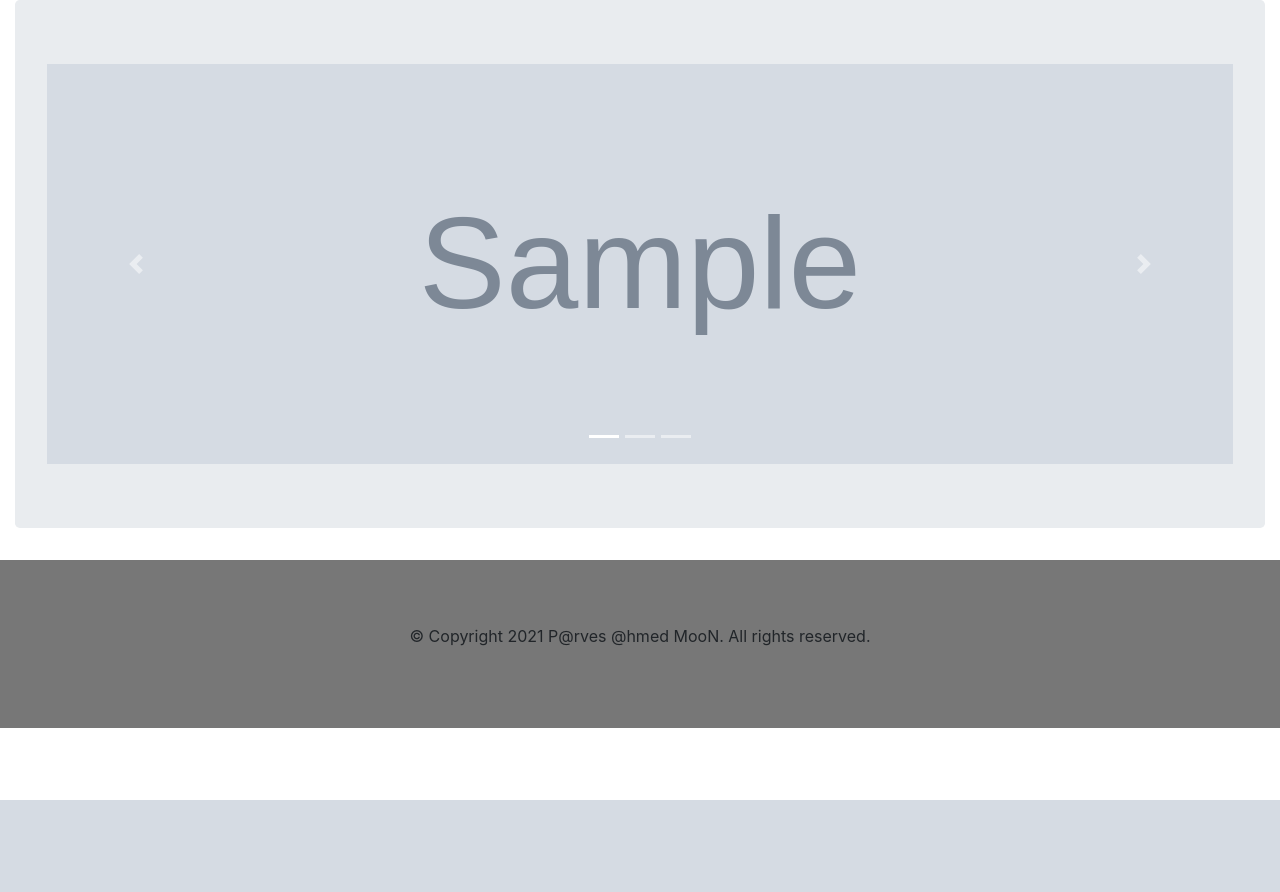
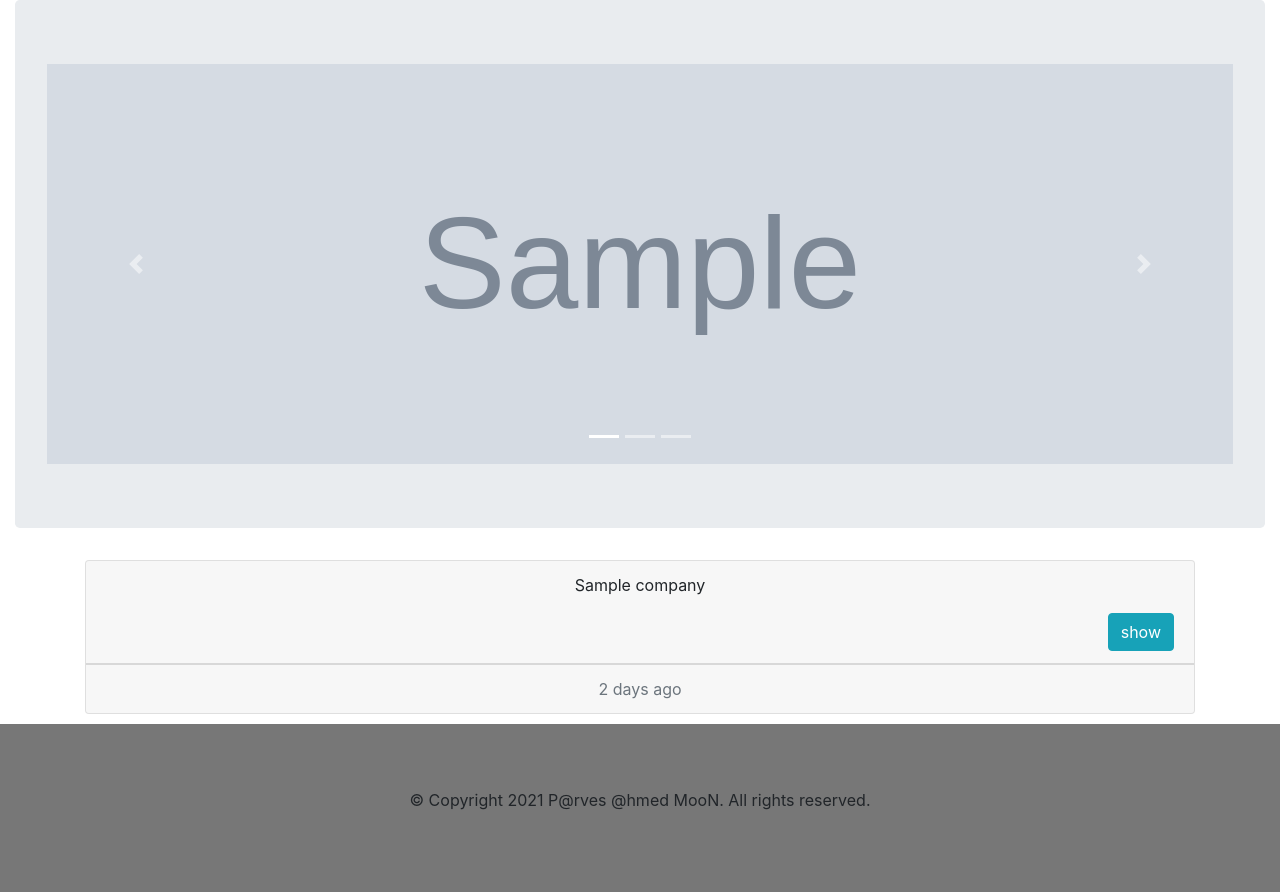
Before and after one commit to parves-ahmed/mysite, a Django app: template mysite/myapp/templates/my_app/index.html in a window 1280 px wide. Before the commit the page ends 800 px from the top, so only its background shows below. Run offline with Django 3.2, Linux system fonts and the light colour scheme; tables that the repository leaves empty hold one stand-in row (values such as "Sample post"); the template is opened without the code that fills it: values that come from a table or form of the project are taken from there, most other values are stand-ins (such as "Sample title", 1, 10 or a date in 2020); grey boxes marked "Sample" are stand-in pictures; some libraries are stand-ins or nearby versions.

Commit message:
projects view under project type updated, js part incomplete till now

```diff
--- a/mysite/myapp/templates/my_app/base.html
+++ b/mysite/myapp/templates/my_app/base.html
@@ -4,7 +4,6 @@
     <meta charset="UTF-8">
     <title>Title</title>
     <link rel="stylesheet" href="https://maxcdn.bootstrapcdn.com/bootstrap/4.0.0/css/bootstrap.min.css" integrity="sha384-Gn5384xqQ1aoWXA+058RXPxPg6fy4IWvTNh0E263XmFcJlSAwiGgFAW/dAiS6JXm" crossorigin="anonymous">
-    <script src="https://ajax.googleapis.com/ajax/libs/jquery/3.5.1/jquery.min.js"></script>
 </head>
 <body>
 
@@ -17,10 +16,15 @@
         © Copyright 2021 P@rves @hmed MooN. All rights reserved.
     </p>
 </footer>
+
 </body>
 
-<script src="https://code.jquery.com/jquery-3.2.1.slim.min.js" integrity="sha384-KJ3o2DKtIkvYIK3UENzmM7KCkRr/rE9/Qpg6aAZGJwFDMVNA/GpGFF93hXpG5KkN" crossorigin="anonymous"></script>
-<script src="https://cdnjs.cloudflare.com/ajax/libs/popper.js/1.12.9/umd/popper.min.js" integrity="sha384-ApNbgh9B+Y1QKtv3Rn7W3mgPxhU9K/ScQsAP7hUibX39j7fakFPskvXusvfa0b4Q" crossorigin="anonymous"></script>
-<script src="https://maxcdn.bootstrapcdn.com/bootstrap/4.0.0/js/bootstrap.min.js" integrity="sha384-JZR6Spejh4U02d8jOt6vLEHfe/JQGiRRSQQxSfFWpi1MquVdAyjUar5+76PVCmYl" crossorigin="anonymous"></script>
 
+<script src="https://cdnjs.cloudflare.com/ajax/libs/jquery/3.3.1/jquery.min.js"></script>
+<script src="https://cdnjs.cloudflare.com/ajax/libs/popper.js/1.12.9/umd/popper.min.js"></script>
+<script src="https://maxcdn.bootstrapcdn.com/bootstrap/4.0.0/js/bootstrap.min.js"></script>
+{#<script src="https://code.jquery.com/jquery-3.2.1.slim.min.js" integrity="sha384-KJ3o2DKtIkvYIK3UENzmM7KCkRr/rE9/Qpg6aAZGJwFDMVNA/GpGFF93hXpG5KkN" crossorigin="anonymous"></script>#}
+{#<script src="https://cdnjs.cloudflare.com/ajax/libs/popper.js/1.12.9/umd/popper.min.js" integrity="sha384-ApNbgh9B+Y1QKtv3Rn7W3mgPxhU9K/ScQsAP7hUibX39j7fakFPskvXusvfa0b4Q" crossorigin="anonymous"></script>#}
+{#<script src="https://maxcdn.bootstrapcdn.com/bootstrap/4.0.0/js/bootstrap.min.js" integrity="sha384-JZR6Spejh4U02d8jOt6vLEHfe/JQGiRRSQQxSfFWpi1MquVdAyjUar5+76PVCmYl" crossorigin="anonymous"></script>#}
+{% block extra_js %}{% endblock extra_js %}
 </html>
--- a/mysite/myapp/templates/my_app/index.html
+++ b/mysite/myapp/templates/my_app/index.html
@@ -37,32 +37,30 @@
         </div>
     </div>
 
-    <div class="container">
-        {% for key, value in projects.items %}
-            {% project_type key as pt %}
-            <div class="card text-center">
+    <div class="container" id="w_body">
+{#    <button class="btn btn-info float-right" id="test" tst_url = "{% url 'test' %}">Test</button>#}
+        {% for com in company %}
+            {% project_type com as pr_type %}
+            <div class="card text-center parent_card">
                 <div class="card-header">
-                    {{ key }}
-                    <button class="btn btn-info float-right" id="tst">show</button>
+                    <p id="company">{{ com }}</p>
+                    <button class="btn btn-info float-right show_btn">show</button>
                 </div>
-                <div class="card-body">
+                <div class="card-body parent_body">
                     <div class="card text-center">
                         <div class="card-header">
                             <ul class="nav nav-tabs card-header-tabs" id="bologna-list" role="tablist">
-                                {% for k, val in value.items %}
+                                {% for pt in pr_type %}
                                     <li class="nav-item">
-                                        <a class="nav-link" href="#{{ k }}" role="tab"
-                                           aria-controls="{{ k }}" aria-selected="true">{{ k }}</a>
+                                        <a class="nav-link" href="#{{ pt }}" role="tab" pt_url = {% url 'projects' %}
+                                           aria-controls="{{ pt }}" aria-selected="true">{{ pt }}</a>
                                     </li>
                                 {% endfor %}
                             </ul>
                         </div>
 
                         <div class="card-body">
-                            {% for i, va in value.items %}
-
-                                <table class="table" id="{{ i }}" class="tab-pane active" role="tabpanel">
-                                <input type="hidden" class="pType" value="{{ i }}">
+                            <table class="table"  id="pr_table">
                                 <thead>
                                 <tr>
                                     <th scope="col">#</th>
@@ -74,10 +72,10 @@
                                 </tr>
                                 </thead>
                                 <tbody>
-{#                                    {% for p in va %}#}
+{#                                {% for p in all_projects %}#}
                                     <tr>
                                         {#                                            <th scope="row">1</th>#}
-                                                <td>{{ pt }}</td>
+                                        <td>{{ p }}</td>
                                         {#                                            <td>Otto</td>#}
                                         {#                                            <td>@mdo</td>#}
                                         {#                                            <td>2yr</td>#}
@@ -88,12 +86,10 @@
                                             </button>
                                         </td>
                                     </tr>
-{#                                    {% endfor %}#}
+{#                                {% endfor %}#}
                                 </tbody>
                             </table>
-                            {% endfor %}
                         </div>
-
                     </div>
                 </div>
                 <div class="card-footer text-muted">
@@ -124,30 +120,74 @@
             </div>
         </div>
 
+{% endblock content %}
 
-<script type='text/javascript'>
-    $(document).ready(function(){
-        let card_body = $(".card-body").hide();
-        let card_footer = $(".card-footer").hide();
+
+{% block extra_js %}
+{#    <script src='https://code.jquery.com/ui/1.11.4/jquery-ui.js'></script>#}
+    <script>
+        $(document).ready(function () {
+            let card = $('.parent_card')
             let hide = true
-        $("#tst").click(function(){
-            if(hide == true){
-                card_body.show();
-                card_footer.show();
-                hide = false;
+            card.each(function () {
+                let show_btn = $(this).find('.show_btn')
+                let parent_body = $(this).find('.parent_body').hide()
+                show_btn.click(function () {
+                    if (hide == true)
+                    {
+                        parent_body.show()
+                        hide = false
                     }
-            else{
-                card_body.hide();
-                card_footer.hide();
-                hide = true;
+                    else {
+                        parent_body.hide()
+                        hide = true
                     }
-        });
+                })
 
-        $('#bologna-list a').on('click', function (e) {
+                let company = $(this).find('#company').text()
+                let project_type_nav = $(this).find('#bologna-list a')
+                project_type_nav.on('click', function (e) {
                      e.preventDefault()
-            $(this).tab('show')
-        });
+                     let table_id = $(this).attr('href')
+                     table_id = table_id.replace('#', '').trim()
+                     let table = $('#pr_table').attr('id', table_id)
+                     let url = $(this).attr('pt_url')
+                     console.log(company, table_id, url)
+                })
+            })
+
+            {#$('#bologna-list a').on('click', function (e) {#}
+            {#    e.preventDefault()#}
+            {#    let company = $('this').closest('p').find('#company').text()#}
+            {#    let table_id = $(this).attr('href')#}
+            {#    table_id = table_id.replace('#', '').trim()#}
+            {#    let table = $('#pr_table').attr('id', table_id)#}
+            {#    let url = $(this).attr('pt_url')#}
+            {#    console.log(company)#}
+            {#    let i = 0;#}
+            {#    $.ajax({#}
+            {#        url: url,#}
+            {#        data: { 'com_name': company, 'pro_type': table_id },#}
+            {#        dataType: 'json',#}
+            {#        success: function (result) {#}
+            {#            alert(url)#}
+            {#            console.log(result)#}
+            {#            $(result).each(function (idx, val) {#}
+            {#                console.log(table)#}
+            {#                if (company == val['company'] && table_id == val['pro']) {#}
+            {#                    $(table).prepend(#}
+                                    {#$('#pr_table').attr('id', val['id'])#}
+            {#                        `<tr>#}
+            {#                         <td>${i++}</td>#}
+            {#                         <td>${val['company']}</td>#}
+            {#                         </tr>`#}
+            {#                    )#}
+            {#                }#}
+            {#            })#}
+            {#        }#}
+            {#    });#}
+            {#    $(this).tab('show')#}
+            {#});#}
         });
     </script>
-
-{% endblock content %}
+{% endblock extra_js %}
--- a/mysite/myapp/templatetags/custom_tags.py
+++ b/mysite/myapp/templatetags/custom_tags.py
@@ -6,13 +6,13 @@ register = template.Library()
 
 
 @register.simple_tag
-def setvar(val=None):
+def pr_type_id(val):
     print(val)
     return val
 
 
 @register.simple_tag
 def project_type(key):
-    result = ProjectType.objects.filter(projects__company=key)
+    result = ProjectType.objects.filter(projects__company=key).distinct()
     print(result)
     return result
--- a/mysite/myapp/urls.py
+++ b/mysite/myapp/urls.py
@@ -7,6 +7,7 @@ from . import views
 urlpatterns = [
     path('', views.index, name='index'),
     path('upload_cover_imaage/', views.CoverImageView.as_view()),
+    path('projects/', views.project_by_project_type, name='projects'),
     path('trainings/', views.training, name='training'),
     path('list', views.training_list, name='training_list'),
     path('api/trainings/', views.TrainingList.as_view())
```
Also changed, not shown: mysite/myapp/serializers.py (+7 -1 lines), mysite/myapp/views.py (+25 -20 lines). Lines whose indentation alone changed are shown as unchanged.
